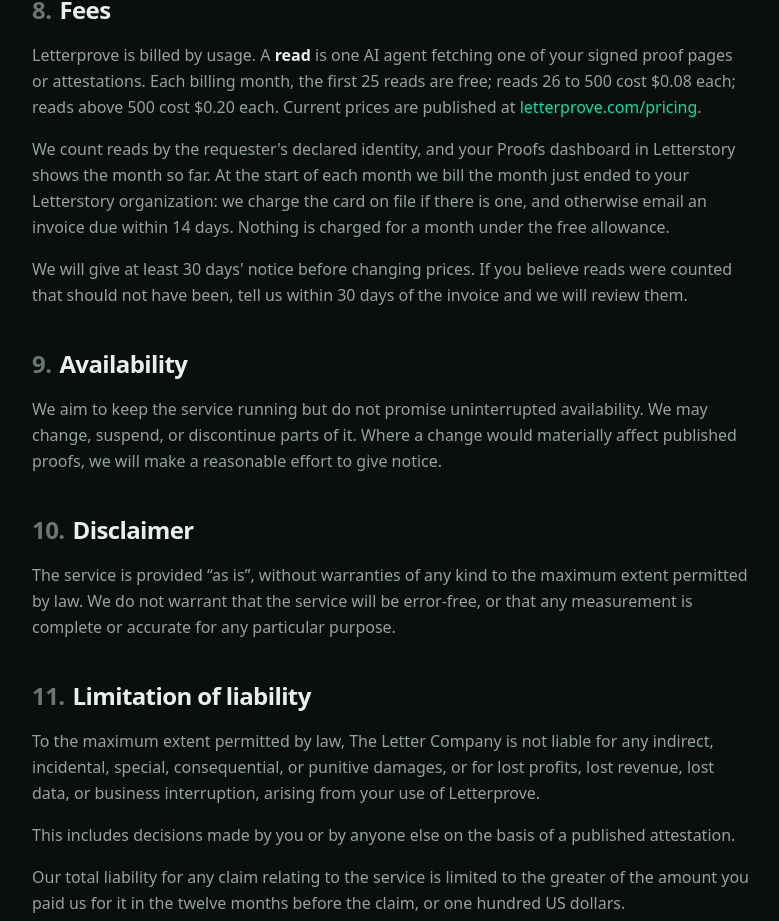
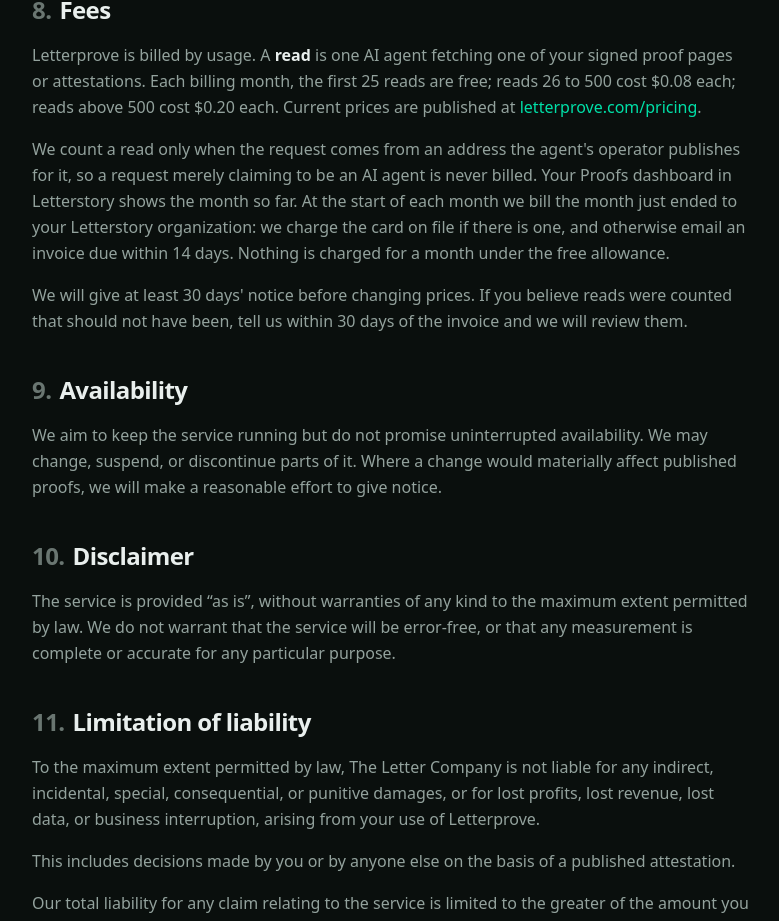
Before and after one commit to letterstory/Letterprove, a Next.js app: page /terms in a window 1280 px wide. Shown: the part 2533-3454 px from the top of the page, without its empty margins (248-1027 px from the left). Built offline with nearby package versions, Linux system fonts and the light colour scheme.

Commit message:
docs(terms): reads are billed only when verified against the operator's published addresses
Co-Authored-By: Claude Opus 5.5 <noreply@anthropic.com>

```diff
--- a/src/app/terms/page.tsx
+++ b/src/app/terms/page.tsx
@@ -155,8 +155,9 @@ export default function TermsPage() {
 					published at <a href="https://letterprove.com/pricing">letterprove.com/pricing</a>.
 				</p>
 				<p>
-					We count reads by the requester&apos;s declared identity, and your Proofs dashboard in
-					Letterstory shows the month so far. At the start of each month we bill the month just
+					We count a read only when the request comes from an address the agent&apos;s operator
+					publishes for it, so a request merely claiming to be an AI agent is never billed. Your
+					Proofs dashboard in Letterstory shows the month so far. At the start of each month we bill the month just
 					ended to your Letterstory organization: we charge the card on file if there is one, and
 					otherwise email an invoice due within 14 days. Nothing is charged for a month under the
 					free allowance.
```
